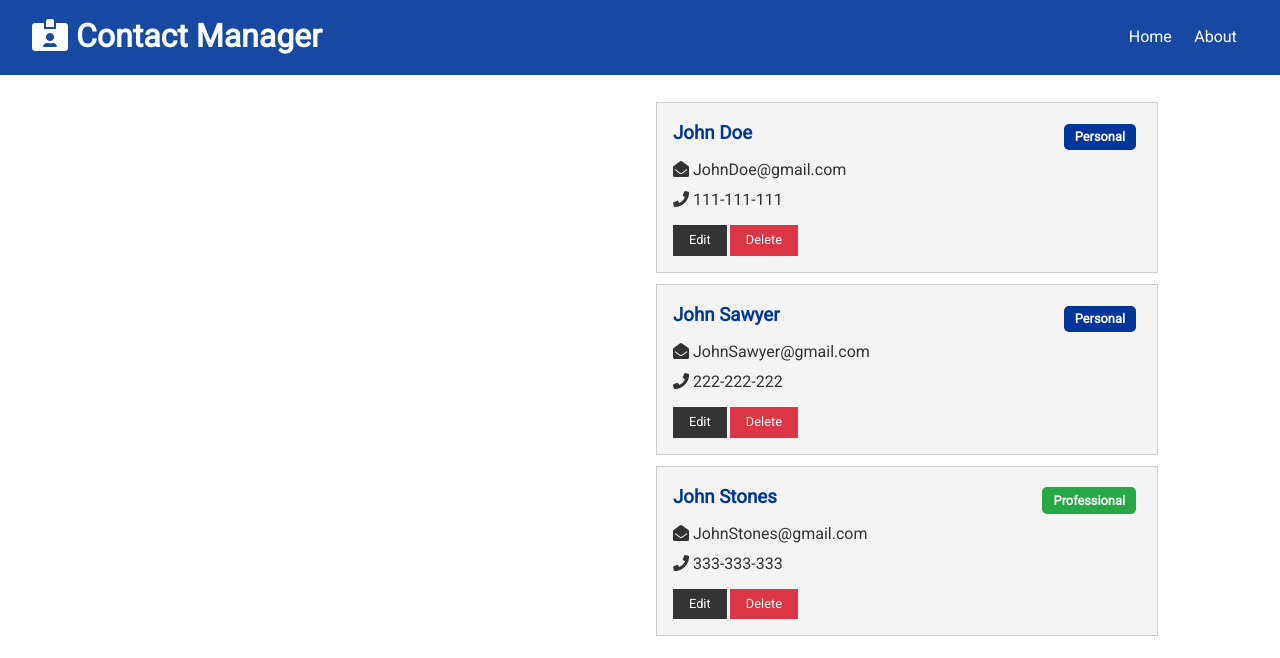
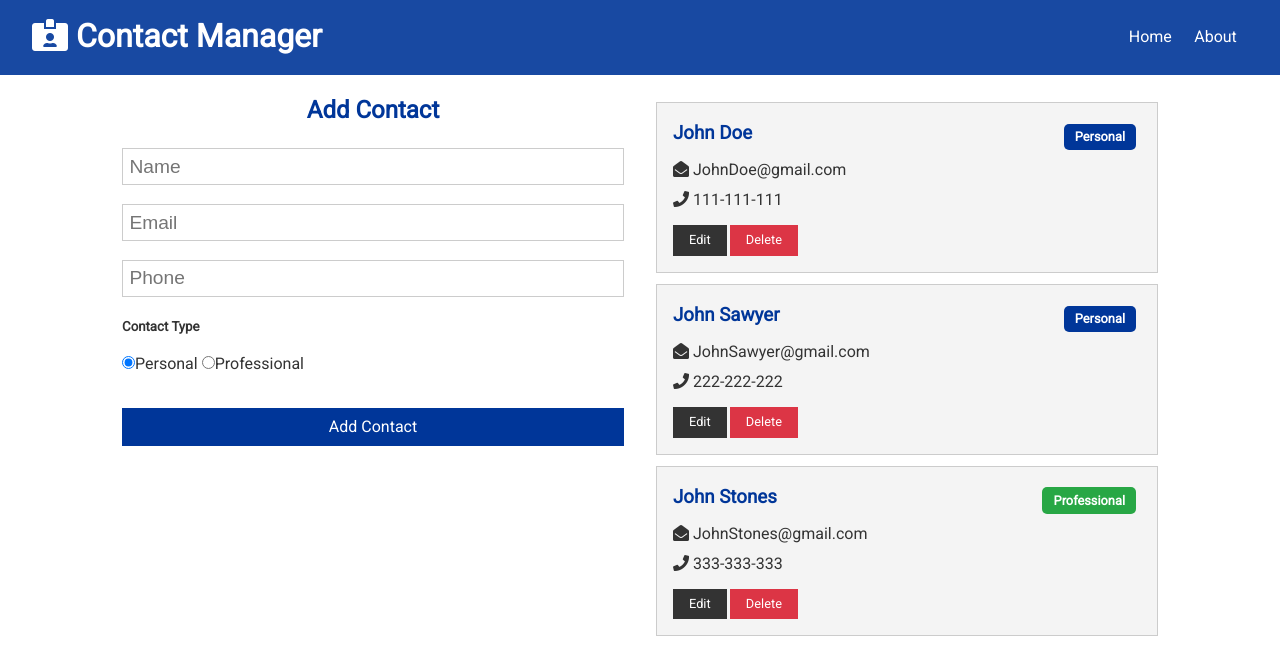
Before and after one commit to olugbengs12/contactKeeper, a React (Create React App) app in the folder client/: page / in a window 1280 px wide. Shown: the top 658 px of the page. Built offline with nearby package versions, Linux system fonts and the light colour scheme.

Commit message:
added contact form to Home

```diff
--- a/client/src/components/contact/ContactForm.js
+++ b/client/src/components/contact/ContactForm.js
@@ -8,6 +8,8 @@ const ContactForm = () => {
     type: "personal",
   });
   const { name, email, phone, type } = contact;
+  const onChange = (e) =>
+    setContact({ ...contact, [e.target.name]: e.target.value });
   return (
     <form>
       <h2 className="text-primary">Add Contact</h2>
--- a/client/src/components/pages/Home.js
+++ b/client/src/components/pages/Home.js
@@ -1,10 +1,13 @@
 import React from "react";
 import Contacts from "../contact/Contacts";
+import ContactForm from "../contact/ContactForm";
 
 const Home = () => {
   return (
     <div className="grid-2">
-      <div>{/*Contact Form*/}</div>
+      <div>
+        <ContactForm />
+      </div>
       <div>
         <Contacts />
       </div>
```
